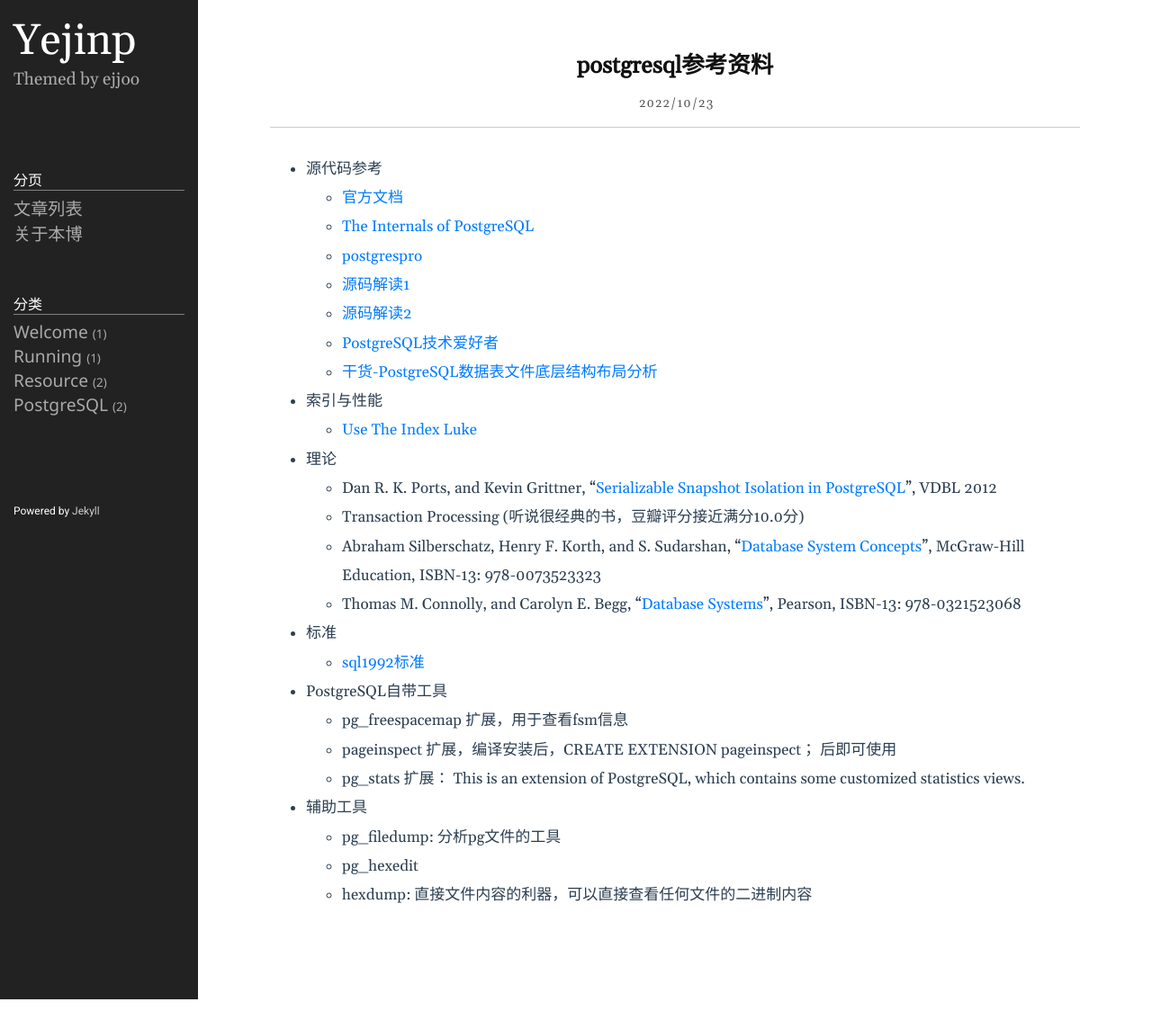
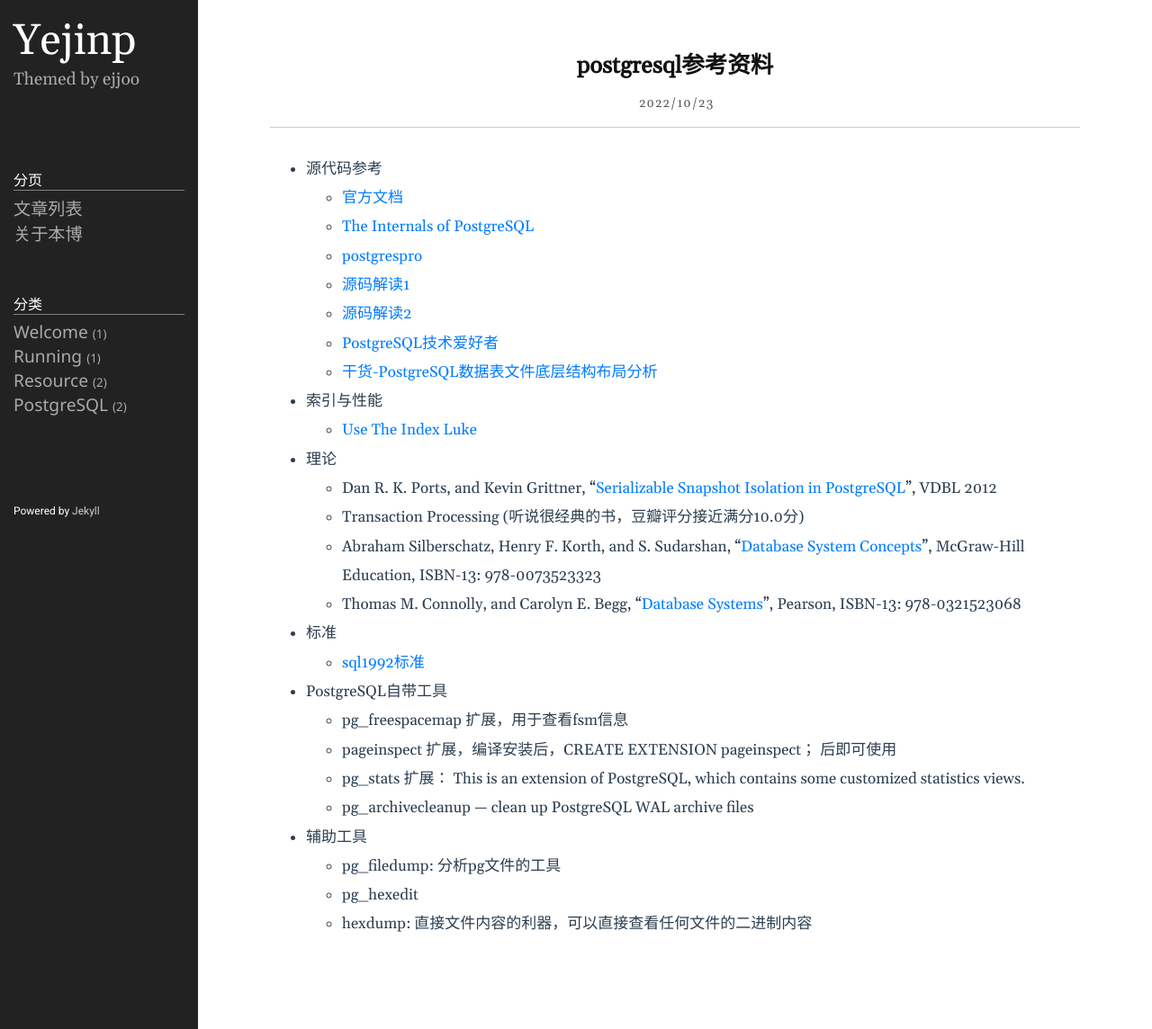
Before and after one commit to yejinp/yejinp.github.io, a Jekyll site: the page built from _posts/2022-10-23-postgresql参考资料.markdown, in a window 1280 px wide. Shown: the whole page at 90% size. Built offline with Jekyll 4.4.1, drawn with Linux system fonts in a browser that asks for light colours; before the commit the page ends 1111 px from its top, so only the background shows below that.

Commit message:
add tools

```diff
--- a/_posts/2022-10-23-postgresql参考资料.markdown
+++ b/_posts/2022-10-23-postgresql参考资料.markdown
@@ -48,6 +48,8 @@
 
   - pg_stats 扩展： This is an extension of PostgreSQL, which contains some customized statistics views.
 
+  - pg_archivecleanup — clean up PostgreSQL WAL archive files
+
 
 * 辅助工具
   - pg_filedump: 分析pg文件的工具
```
